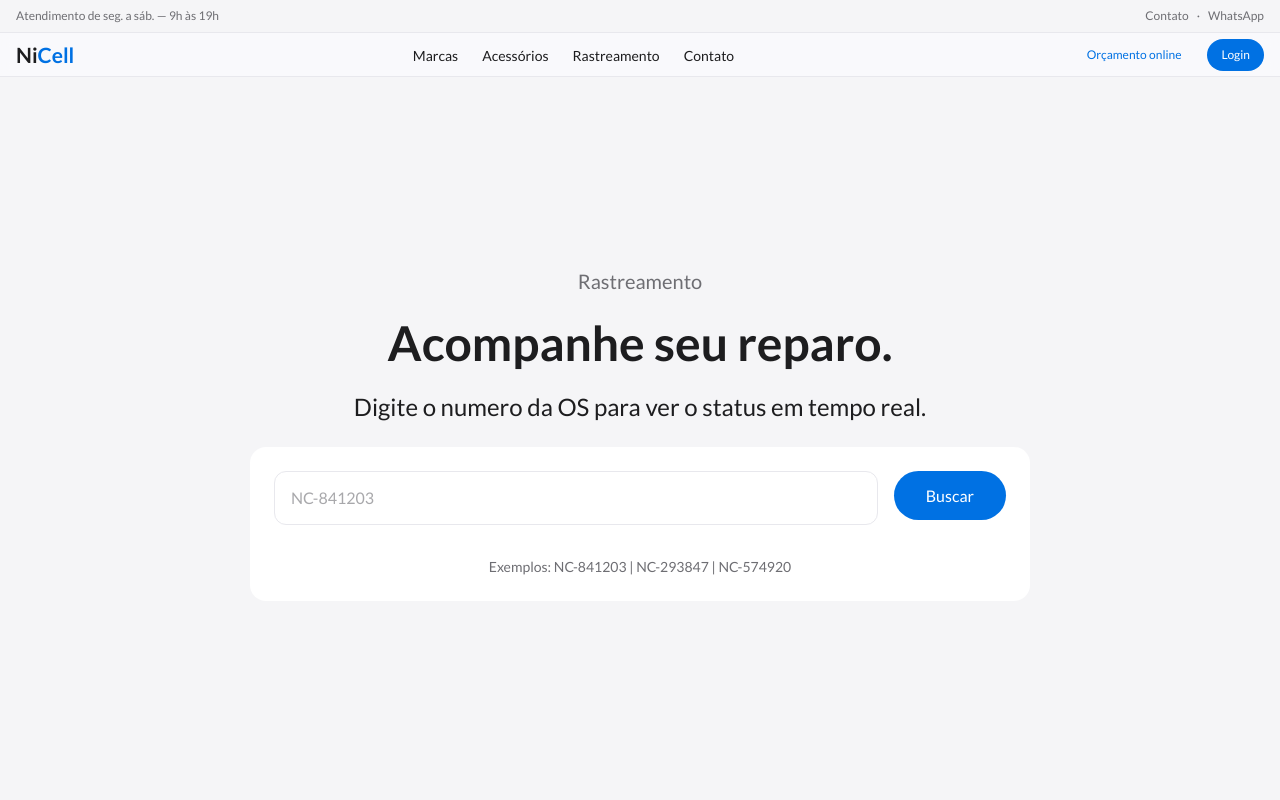
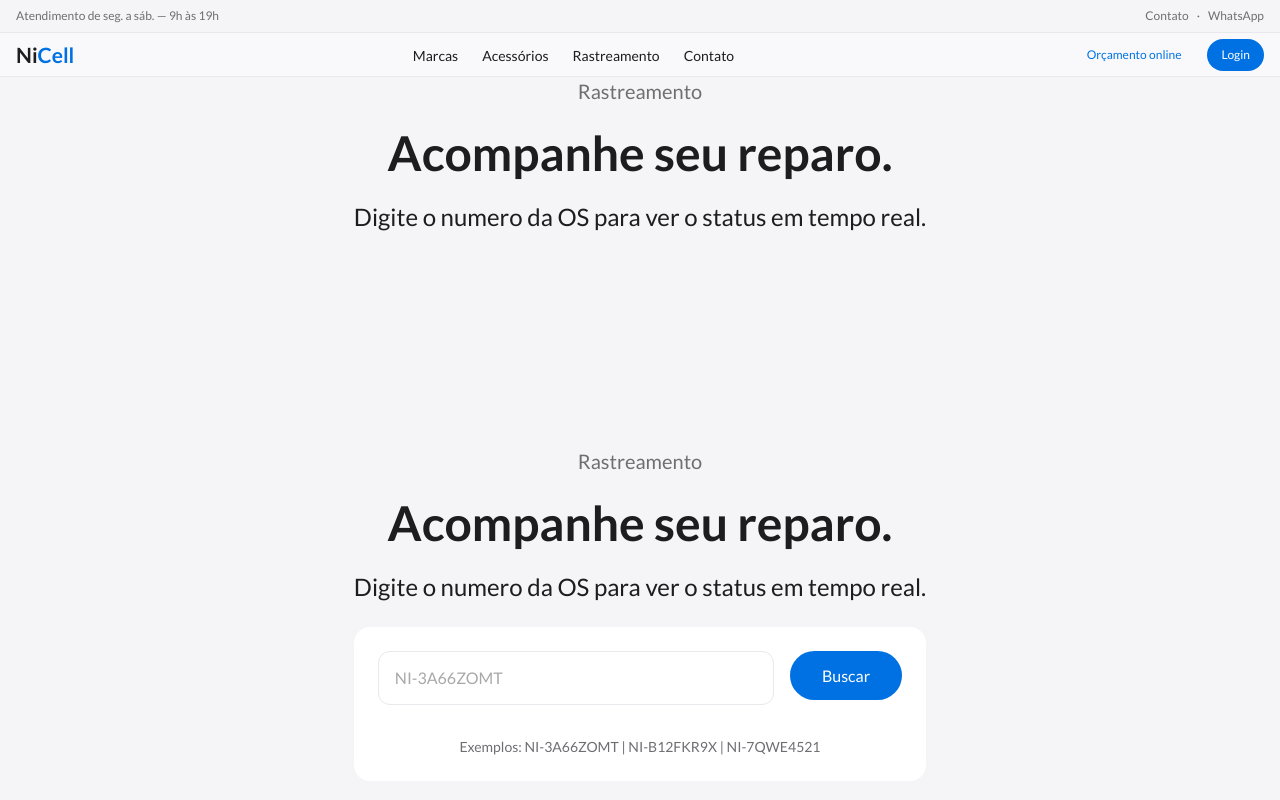
Before and after one commit to censuradho/nicell-ui, a Next.js app: page /rastreamento in a window 1280 px wide. Shown: the top 800 px of the page. Built offline with nearby package versions, Linux system fonts and the light colour scheme; no server answers.

Commit message:
feat(TrackingForm): implement tracking functionality with API integration and input validation

```diff
--- a/app/rastreamento/components/TrackingForm.tsx
+++ b/app/rastreamento/components/TrackingForm.tsx
@@ -7,12 +7,14 @@ import { useState } from 'react'
 import { AlertCircle } from 'lucide-react'
 import { Button } from '@/components/Button'
 import { Input } from '@/components/Input'
+import { api } from '@/services/api'
+import { ServiceOrderTrackingResponse } from '@/services/types'
 
 const schema = z.object({
   codigo: z
     .string()
     .min(1, 'Informe o número da OS')
-    .regex(/^NC-[A-Za-z0-9]+$/i, 'Formato inválido. Ex.: NC-841203'),
+    .regex(/^NI-[A-Z0-9]{8}$/, 'Formato inválido. Ex.: NI-3A66ZOMT'),
 })
 
 type FormData = z.infer<typeof schema>
@@ -21,6 +23,7 @@ type Status = 'idle' | 'loading' | 'not-found'
 
 export function TrackingForm() {
   const [status, setStatus] = useState<Status>('idle')
+  const [trackingData, setTrackingData] = useState<ServiceOrderTrackingResponse | null>(null)
 
   const {
     register,
@@ -30,14 +33,24 @@ export function TrackingForm() {
     resolver: zodResolver(schema),
   })
 
-  async function onSubmit(/* data: FormData */) {
+  async function onSubmit(data: FormData ) {
+    try {
       setStatus('loading')
-    // TODO: substituir pela chamada real à API
-    await new Promise(r => setTimeout(r, 1200))
+      const response = await api.get<ServiceOrderTrackingResponse>(`/service-orders/track/${data.codigo}`)
+      setTrackingData(response)
+      setStatus('idle')
+    } catch (error) {
       setStatus('not-found')
+    }
   }
 
   return (
+    <>
+      {!trackingData && (
+        <div className="min-h-[calc(100vh-86px)] flex flex-col items-center justify-center gap-6 px-4">
+          <h1 className="text-base sm:text-lg md:text-xl text-card-foreground">Rastreamento</h1>
+          <h2 className="text-5xl text-center font-bold">Acompanhe seu reparo.</h2>
+          <p className="text-2xl text-center">Digite o numero da OS para ver o status em tempo real.</p>
           <div className="w-full max-w-[780px] items-center flex flex-col gap-2 bg-background rounded-2xl p-6">
             <form
               onSubmit={handleSubmit(onSubmit)}
@@ -46,7 +59,7 @@ export function TrackingForm() {
             >
               <Input
                 aria-label="Número da OS"
-          placeholder="NC-841203"
+                placeholder="NI-3A66ZOMT"
                 autoComplete="off"
                 autoCapitalize="characters"
                 errorMessage={errors.codigo?.message}
@@ -62,7 +75,7 @@ export function TrackingForm() {
             </form>
 
             <span className="text-sm text-card-foreground pt-6">
-          Exemplos: NC-841203  |  NC-293847  |  NC-574920
+          Exemplos: NI-3A66ZOMT  |  NI-B12FKR9X  |  NI-7QWE4521
             </span>
 
             {status === 'not-found' && (
@@ -75,5 +88,8 @@ export function TrackingForm() {
               </div>
             )}
           </div>
+        </div>
+      )}
+    </>
   )
 }
```
Lines whose indentation alone changed are shown as unchanged.
